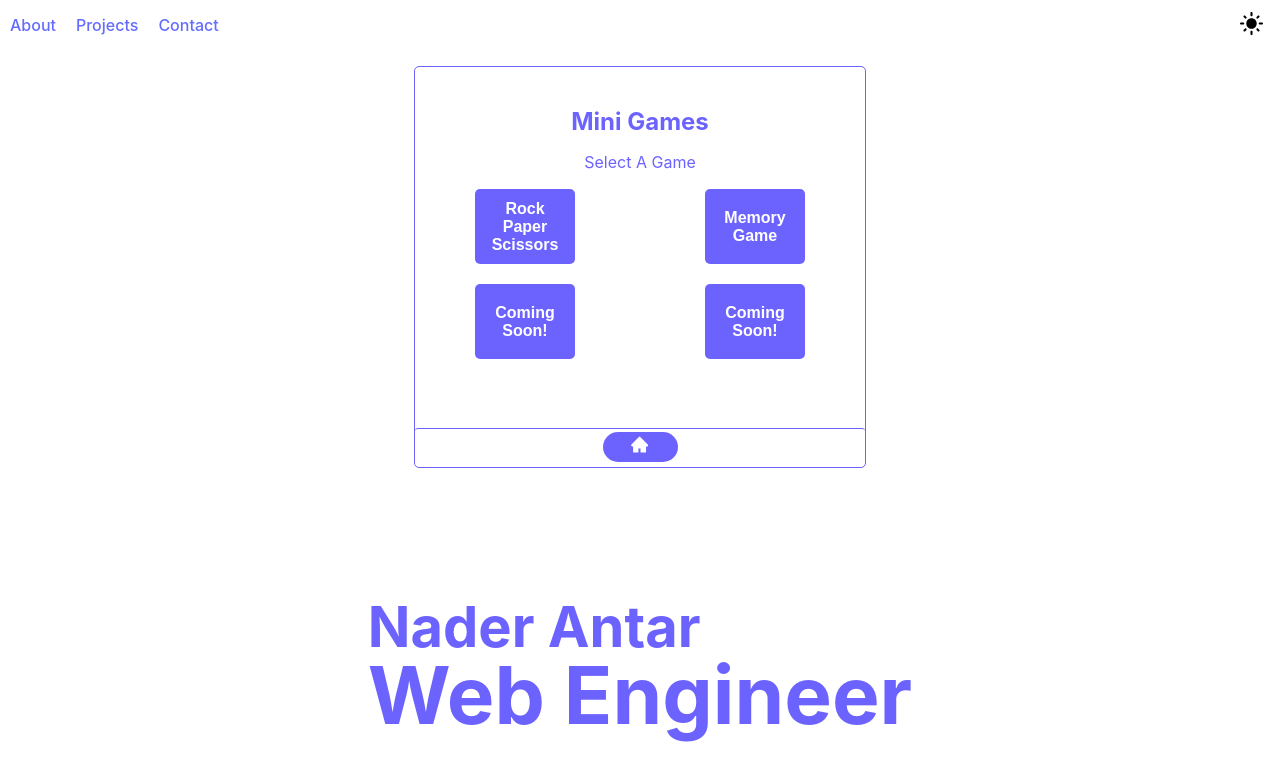
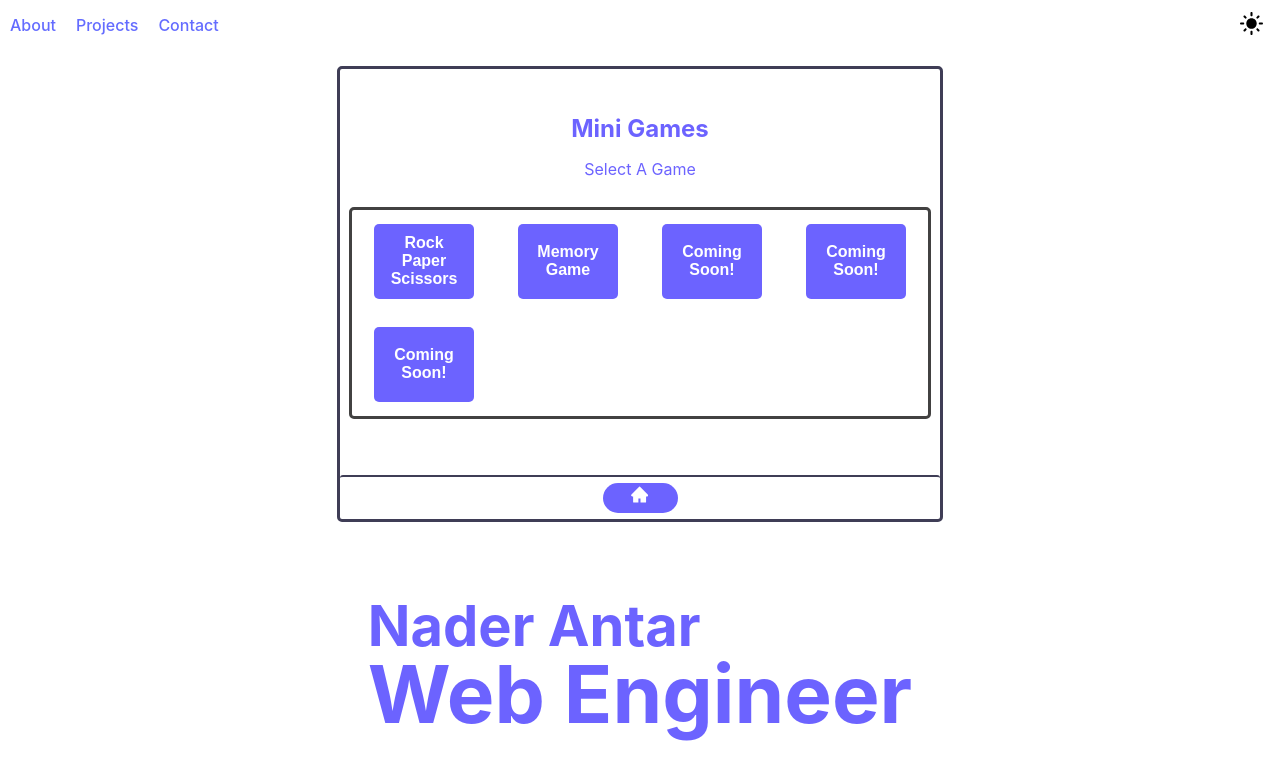
Before and after one commit to nadocodes/nader-antar, a React (Vite) app: page / in a window 1280 px wide. Shown: the top 780 px of the page. Built offline with nearby package versions, Linux system fonts and the light colour scheme.

Commit message:
added borders to games list, fixed list layout

```diff
--- a/src/components/Games/RockPaperScissors/RockPaperScissors.css
+++ b/src/components/Games/RockPaperScissors/RockPaperScissors.css
@@ -1,5 +1,11 @@
 .RockPaperScissors {
+  display: flex;
+  flex-direction: column;
+  justify-content: center;
   text-align: center;
+  width: 100%;
+  height: 100%;
+  place-items: center;
 }
 
 .container {
--- a/src/components/Header/Header.css
+++ b/src/components/Header/Header.css
@@ -1,11 +1,12 @@
 .Header {
     display: flex;
     min-height: 100vh;
-    flex-direction: row;
+    flex-direction: column;
     flex-wrap: wrap;
-    justify-content: space-around;
-    align-items: flex-end;
+    justify-content: space-evenly;
     min-width: 100vw;
+    align-items: center;
+    gap: 10px;
 }
 
 .myInfo {
@@ -33,9 +34,6 @@
     .ScriptSvg {
         display: none;
     }
-    .Header {
-        align-items: center;
-    }
     .mainContainer {
         flex-direction: column;
     }
--- a/src/containers/GamesConsole/GamesConsole.css
+++ b/src/containers/GamesConsole/GamesConsole.css
@@ -3,11 +3,11 @@
     flex-direction: column;
     flex-wrap: wrap;
     justify-content: center;
-    width: 450px;
-    height: 400px;
-    min-width: 350px;
-    min-height: 300px;
-    border: 1px solid #6C63FF;
+    width: 600px;
+    height: 450px;
+    min-width: 500px;
+    min-height: 450px;
+    border: 3px solid #3F3D56;
     border-radius: 5px;
 }
 
@@ -23,13 +23,24 @@
 
 .games {
     display: grid;
-    grid-template-columns: repeat(2, 1fr);
-    gap: 10px;
-    max-width: 800px;
+    grid-template-columns: repeat(4, 1fr);
+    align-content: space-around;
+    width: 96%;
+    margin: 16px auto;
+    height: 100%;
+    border: 3px solid rgb(66, 65, 65);
+    border-radius: 5px;
+    overflow-y: scroll;
+}
+
+.game {
+    height: fit-content;
 }
 
 .menu {
     height: 80%;
+    display: flex;
+    flex-direction: column;
 }
 
 .menuTitle {
@@ -75,7 +86,7 @@
     align-items: center;
     justify-content: center;
     width: 100%;
-    border-top: 1px solid #6C63FF;
+    border-top: 2.5px solid #3F3D56;
     border-radius: 3px;
     height: 9%;
 }
--- a/src/containers/GamesConsole/GamesConsole.tsx
+++ b/src/containers/GamesConsole/GamesConsole.tsx
@@ -8,7 +8,7 @@ export default function Games() {
     const [game, setGame] = useState('');
 
     const gameName: string[] = ['Rock Paper Scissors', 'Memory Game'];
-    const gamesId: string[] = ['RockPaperScissors', 'MemoryGame', '', ''];
+    const gamesId: string[] = ['RockPaperScissors', 'MemoryGame', '', '', ''];
 
     const handleMenu = (): void => {
         setMenu(true);
@@ -30,12 +30,12 @@ export default function Games() {
                         {gamesId.map((gameId, idx) => {
                             if (gameId && gameName[idx]){
                                 return (
-                                    <div className="game">
+                                    <div key={`game: ${idx} ${gameId}`} className="game">
                                         <button className="gameButton" onClick={() => handleSelectGame(gameId)}>{gameName[idx]}</button>
                                     </div>
                                 )} else {
                                     return (
-                                        <div className="game">
+                                        <div key={`game: ${idx} ${gameId}`} className="game">
                                             <button className="gameButton" onClick={() => setGame('')}>Coming Soon!</button>
                                         </div>
                                     )
--- a/src/index.css
+++ b/src/index.css
@@ -12,6 +12,10 @@
   -webkit-font-smoothing: antialiased;
   -moz-osx-font-smoothing: grayscale;
   -webkit-text-size-adjust: 100%;
+}
+
+::-webkit-scrollbar {
+  display: none;
 }
 
 a {
```
